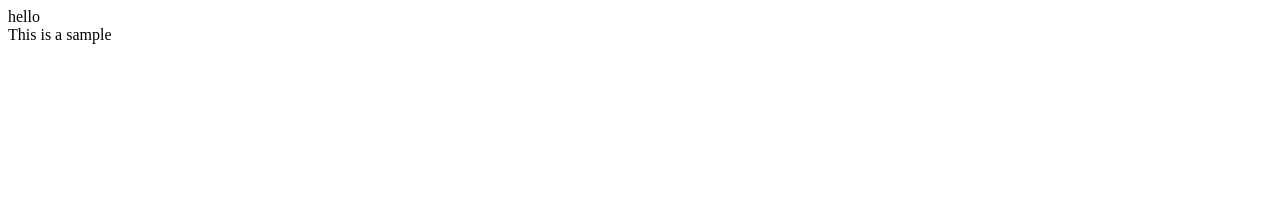
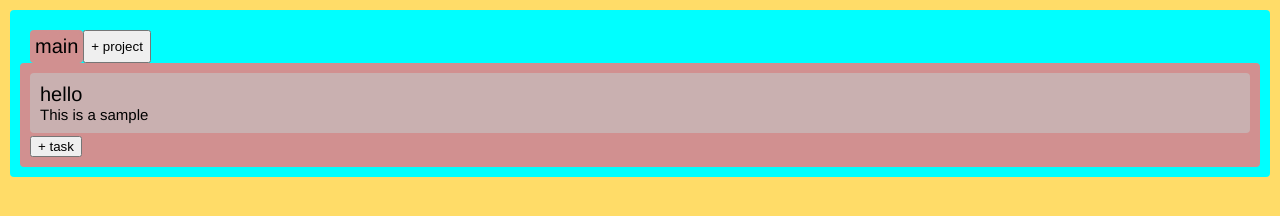
Before and after one commit to myshkins/to-do, a website built with webpack: page dist/index.html in a window 1280 px wide. Built offline with nearby package versions, Linux system fonts and the light colour scheme.

Commit message:
progress

```diff
--- a/src/dom.js
+++ b/src/dom.js
@@ -5,20 +5,8 @@ const renderDeskContainer = (title) => {
   document.body.appendChild(deskContainer)
 }
 
-const defaultRenderProject = (project) => {
-  const projectContainer = document.createElement('div')
-  projectContainer.classList.add('project-container')
-  projectContainer.id = `project-container-${project.projectTitle}`
-  const desk = document.querySelector('.desk-container')
-  desk.appendChild(projectContainer)
-}
-
-// const renderDeskNav = () => {
-
-// }
-
-const defaultRenderTodo = (project) => {
-  const projectContainer = document.getElementById('project-container-main')
+const renderTodos = (project) => {
+  const projectContainer = document.getElementById(`project-container-${project.projectTitle}`)
   project.todoArray.forEach((element) => {
     const todoContainer = document.createElement('div')
     todoContainer.classList.add('todo-container')
@@ -33,21 +21,61 @@ const defaultRenderTodo = (project) => {
     todoContainer.appendChild(todoDescrip)
     projectContainer.appendChild(todoContainer)
   })
+  const addTodoButton = document.createElement('button')
+  addTodoButton.classList.add('add-todo-btn')
+  addTodoButton.textContent = '+ task'
+  projectContainer.appendChild(addTodoButton)
 }
 
-const renderTodos = (e) => {
-  const projectTitle = e.target.id
-  const project = document.getElementById(projectTitle)
-  project.todoArray.array.forEach((element) => {
-    const todoContainer = document.createElement('div')
-    todoContainer.classList.add('todo-container')
-    todoContainer.id = `todo-container ${element.todoTitle}`
+const renderProject = (project) => {
+  const desk = document.querySelector('.desk-container')
+  if (document.querySelector('.project-container') == null) {
+    const projectContainer = document.createElement('div')
+    projectContainer.classList.add('project-container')
+    projectContainer.id = `project-container-${project.projectTitle}`
+    desk.appendChild(projectContainer)
+  }
+  const projectContainer = document.querySelector('.project-container')
+  while (projectContainer.firstChild) {
+    projectContainer.removeChild(projectContainer.firstChild)
+  }
+  renderTodos(project)
+}
+
+const renderNav = (workspace) => {
+  if (document.querySelector('.nav-bar') == null) {
+    const navBar = document.createElement('div')
+    navBar.classList.add('nav-bar')
+    const desk = document.querySelector('.desk-container')
+    desk.appendChild(navBar)
+  }
+  const navBar = document.querySelector('.nav-bar')
+  while (navBar.firstChild) {
+    navBar.removeChild(navBar.firstChild)
+  }
+  const projectArray = Object.keys(workspace.projects)
+  projectArray.forEach((key) => {
+    const tab = document.createElement('div')
+    tab.classList.add('project-tab')
+    tab.textContent = key
+    navBar.appendChild(tab)
   })
+  const addProjectButton = document.createElement('button')
+  addProjectButton.classList.add('add-project-btn')
+  addProjectButton.textContent = '+ project'
+  navBar.appendChild(addProjectButton)
+}
+
+const plusProject = (workspace) => {
+  const title = prompt('enter project name')
+  workspace.addProject(title)
+  renderProject(workspace.projects.title)
 }
 
 export {
-  defaultRenderProject,
-  defaultRenderTodo,
+  plusProject,
+  renderProject,
   renderDeskContainer,
+  renderNav,
   renderTodos,
 }
--- a/src/index.js
+++ b/src/index.js
@@ -1,14 +1,22 @@
-import controller from './controller'
-import { defaultRenderProject, defaultRenderTodo, renderDeskContainer } from './dom'
+import './style.css'
+// import controller from './controller'
+import {
+  renderProject,
+  renderDeskContainer,
+  renderNav,
+} from './dom'
+import { workspace } from './projects'
 
-const cntrl = controller()
-const desk = cntrl.createWorkspace()
-const mainProject = cntrl.createProject('main')
-const helloTodo = cntrl.createTodo('hello', 'This is a sample', 4)
+// const cntrl = controller()
+const desk = workspace('Desk')
+desk.addProject('main')
+desk.projects.main.addTodo('hello', 'This is a sample', 5)
+// const mainProject = cntrl.createProject('main')
+// const helloTodo = cntrl.createTodo('hillo', 'This is a sample', 4)
 
-mainProject.todoArray.push(helloTodo)
-desk.projectArray.push(mainProject)
+// mainProject.todoArray.push(helloTodo)
+// desk.projectArray.push(mainProject)
 
 renderDeskContainer('Desk')
-defaultRenderProject(mainProject)
-defaultRenderTodo(mainProject)
+renderNav(desk)
+renderProject(desk.projects.main)
--- a/src/projects.js
+++ b/src/projects.js
@@ -1,24 +1,43 @@
-const workspace = (title) => {
-  const workspaceTitle = title
-  const projectArray = []
+const todo = (title, description, priority) => {
+  const todoTitle = title;
+  const todoDescrip = description;
+  const todoPriority = priority;
 
   return {
-    workspaceTitle,
-    projectArray,
+    todoTitle, todoDescrip, todoPriority,
   }
 }
 
 const project = (title) => {
   const projectTitle = title
   const todoArray = []
-
+  const addTodo = (tdTitle, tdDescription, tdPriority) => {
+    const newTodo = todo(tdTitle, tdDescription, tdPriority)
+    todoArray.push(newTodo)
+  }
   return {
+    addTodo,
     projectTitle,
     todoArray,
   }
 }
 
+const workspace = (title) => {
+  const workspaceTitle = title
+  const projects = {}
+  const addProject = (projectTitle) => {
+    const newProject = project(projectTitle)
+    projects[projectTitle] = newProject
+  }
+  return {
+    addProject,
+    workspaceTitle,
+    projects,
+  }
+}
+
 export {
   project,
+  todo,
   workspace,
 }
--- a/src/style.css
+++ b/src/style.css
@@ -0,0 +1,60 @@
+:root {
+    --bg-color: rgb(255, 220, 104);
+    --tab-bg-color: rgb(209, 144, 144);
+    --todo-bg-color: rgb(201, 176, 176);
+}
+
+html {
+    font-size: 10px;
+}
+
+body {
+    min-height: 100vh;
+    background-color: var(--bg-color);
+}
+
+body,html {
+    margin: 0;
+    padding: 0;
+    font-family: Helvetica, Arial, sans-serif;
+}
+
+h1 {
+    text-align: center;
+}
+
+.desk-container {
+    margin: 1rem;
+    padding: 1rem;
+    background-color: aqua;
+    border-radius: 4px;
+    font-size: 2rem;
+}
+
+.nav-bar {
+    padding: 1rem 1rem 0 1rem;
+    display: flex;
+    flex-direction: row;
+}
+
+.project-tab {
+    background-color: var(--tab-bg-color);
+    padding: .5rem;
+    border-radius: 4px;
+}
+
+.project-container {
+    background-color: var(--tab-bg-color);
+    border-radius: 4px;
+    padding: 1rem;
+}
+
+.todo-container {
+    background-color: var(--todo-bg-color);
+    border-radius: 4px;
+    padding: 1rem;
+}
+
+.todo-descrip {
+    font-size: 1.5rem;
+}
```
Also changed, not shown: dist/index.bundle.js, dist/index.html.
